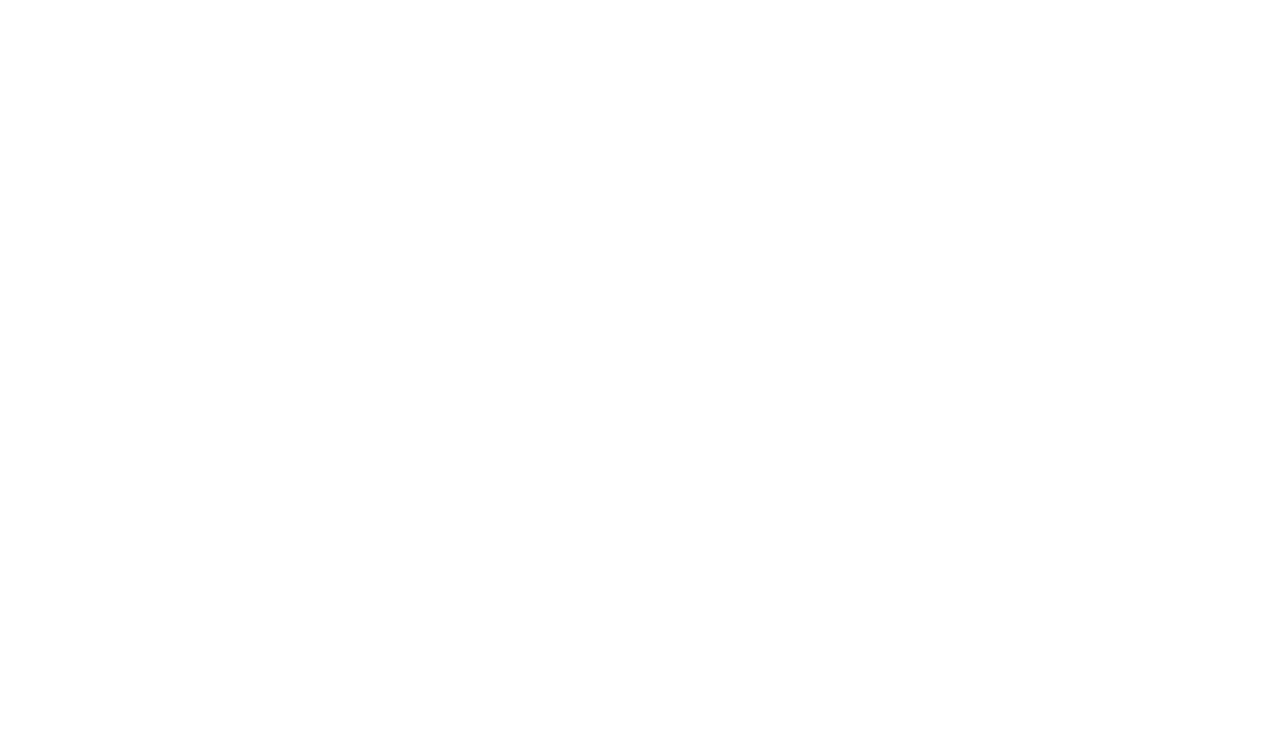
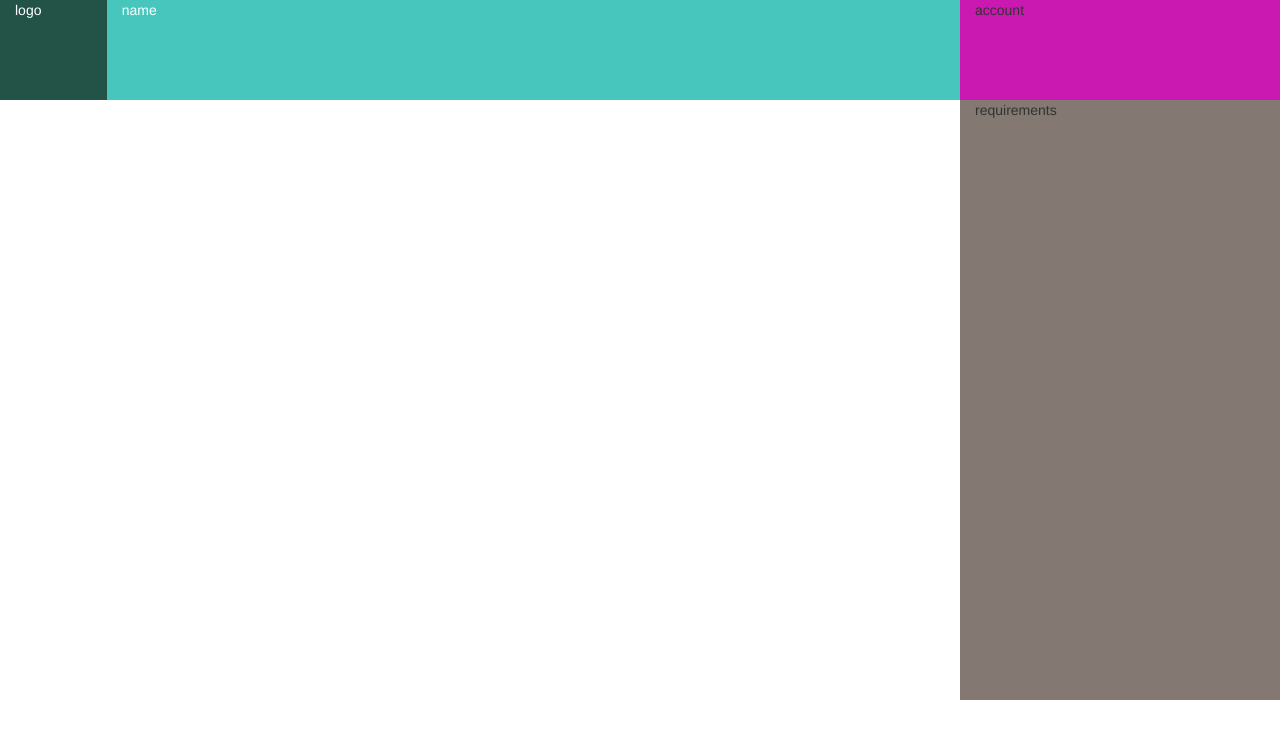
Before and after one commit to m4nasi/HackNotts, a plain HTML site: page index.html in a window 1280 px wide. Drawn offline with nearby package versions, Linux system fonts and the light colour scheme; files that its build step writes are made by us from their sources.

Commit message:
Updated html and css

```diff
--- a/css/style.css
+++ b/css/style.css
@@ -0,0 +1,21 @@
+.logo {
+    color: #FFFFFF;
+    background-color: #235347;
+    height: 100px;
+}
+
+.name {
+    background-color: #47c6be;
+    color: #FFFFFF;
+    height:100px;
+}
+
+.account {
+    background-color: #ca19b0;
+    height: 100px;
+}
+
+.requirements {
+    height: 600px;
+    background-color: #837872;
+}
--- a/index.html
+++ b/index.html
@@ -1,18 +1,40 @@
+
 <!DOCTYPE html>
-<html lang="en">
-    <head>
-        <meta charset="UTF-8">
-        <meta name="viewport" content="width=device-width, initial-scale=1.0">
-        <meta http-equiv="X-UA-Compatible" content="IE=Edge">
+<html>
+  <head>
+    <!--Import Google Icon Font-->
+    <link href="https://fonts.googleapis.com/icon?family=Material+Icons" rel="stylesheet">
+    <link rel="stylesheet" type="text/css" href="css/style.css">
 
-        <link rel = "stylesheet" href="style.css">
-        <title>NAME</title>
-    </head>
+    <!-- Latest compiled and minified CSS -->
+    <link rel="stylesheet" href="https://maxcdn.bootstrapcdn.com/bootstrap/3.4.1/css/bootstrap.min.css">
 
+    <!-- jQuery library -->
+    <script src="https://ajax.googleapis.com/ajax/libs/jquery/3.6.3/jquery.min.js"></script>
 
-    <body>
+    <!-- Latest compiled JavaScript -->
+    <script src="https://maxcdn.bootstrapcdn.com/bootstrap/3.4.1/js/bootstrap.min.js"></script>
 
+    <!--Let browser know website is optimized for mobile-->
+    <meta name="viewport" content="width=device-width, initial-scale=1">
+  </head>
 
-    </body>
+  <body>
 
+    <div class="container-fluid">
+        <div class="row">
+            <div class="logo col-lg-1">logo</div>
+            <div class="name col-lg-8">name</div>
+            <div class="account col-lg-3">account</div>
+        </div>
+        <div class="row">
+            <div class="temp col-lg-9"></div>
+            <div class="requirements col-lg-3">requirements</div>
+
+        </div>
+    </div>
+
+    <!--JavaScript at end of body for optimized loading-->
+    <script type="text/javascript" src="js/materialize.min.js"></script>
+  </body>
 </html>
```
